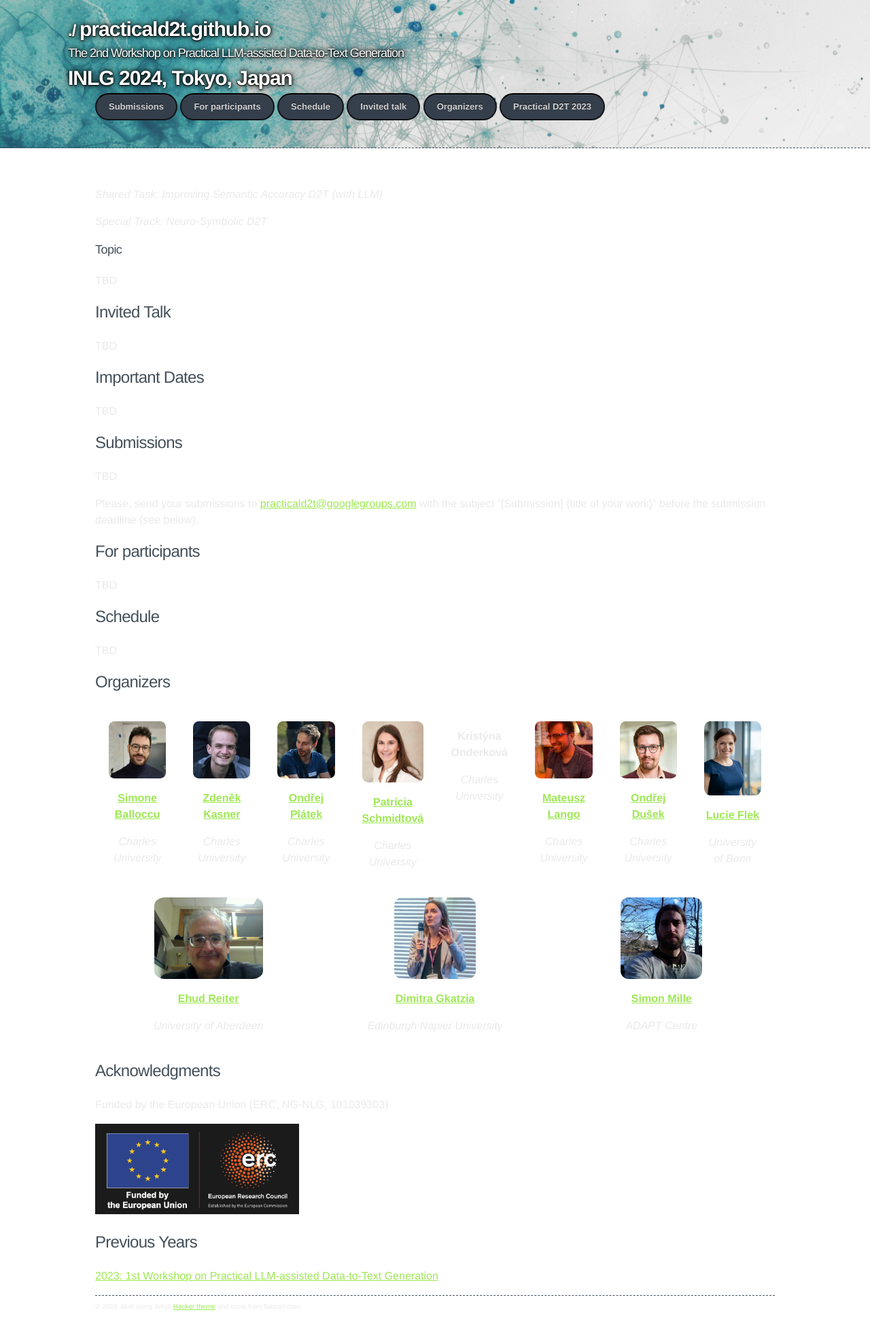
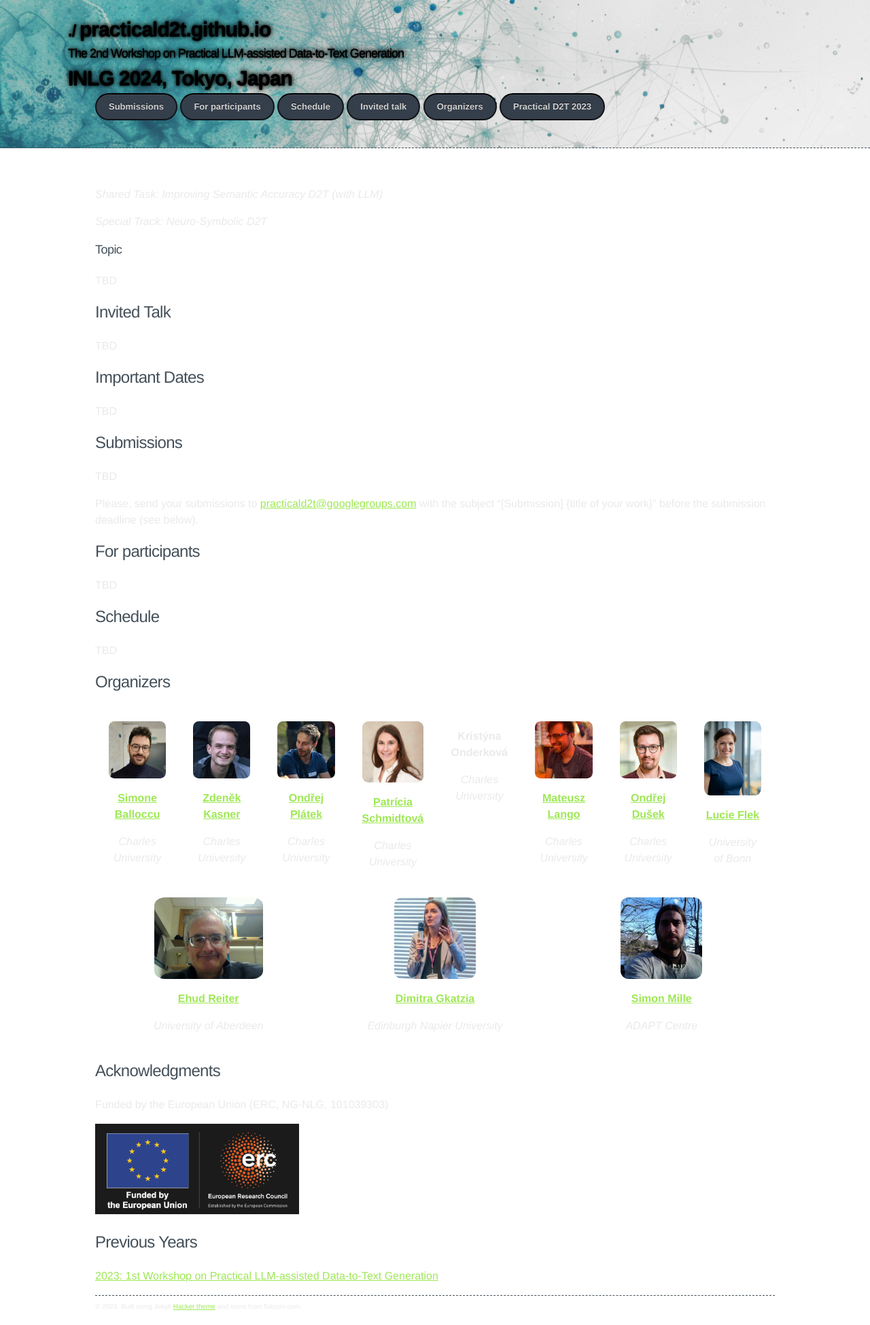
Before and after one commit to practicald2t/practicald2t.github.io, a Jekyll site: the page built from index.md, in a window 1280 px wide. Shown: the whole page at 68% size. Built offline with Jekyll 4.4.1, drawn with Linux system fonts in a browser that asks for light colours.

Commit message:
Update jekyll-theme-hacker.scss

```diff
--- a/_sass/jekyll-theme-hacker.scss
+++ b/_sass/jekyll-theme-hacker.scss
@@ -72,7 +72,7 @@ header h4 {
   margin: 0 0 0 -40px;
   font-weight: bold;
   font-family: $font-replacement; //Monaco, "Bitstream Vera Sans Mono", "Lucida Console", Terminal, monospace;
-  color: white;//$conifer;
+  color: black;//white;//$conifer;
   text-shadow: 0 1px 1px $blockquote-color,// rgba(0, 0, 0, 0.1),
                0 0 5px $blockquote-color,// rgba(181, 232, 83, 0.1),
                0 0 10px $blockquote-color;// rgba(181, 232, 83, 0.1);
```
